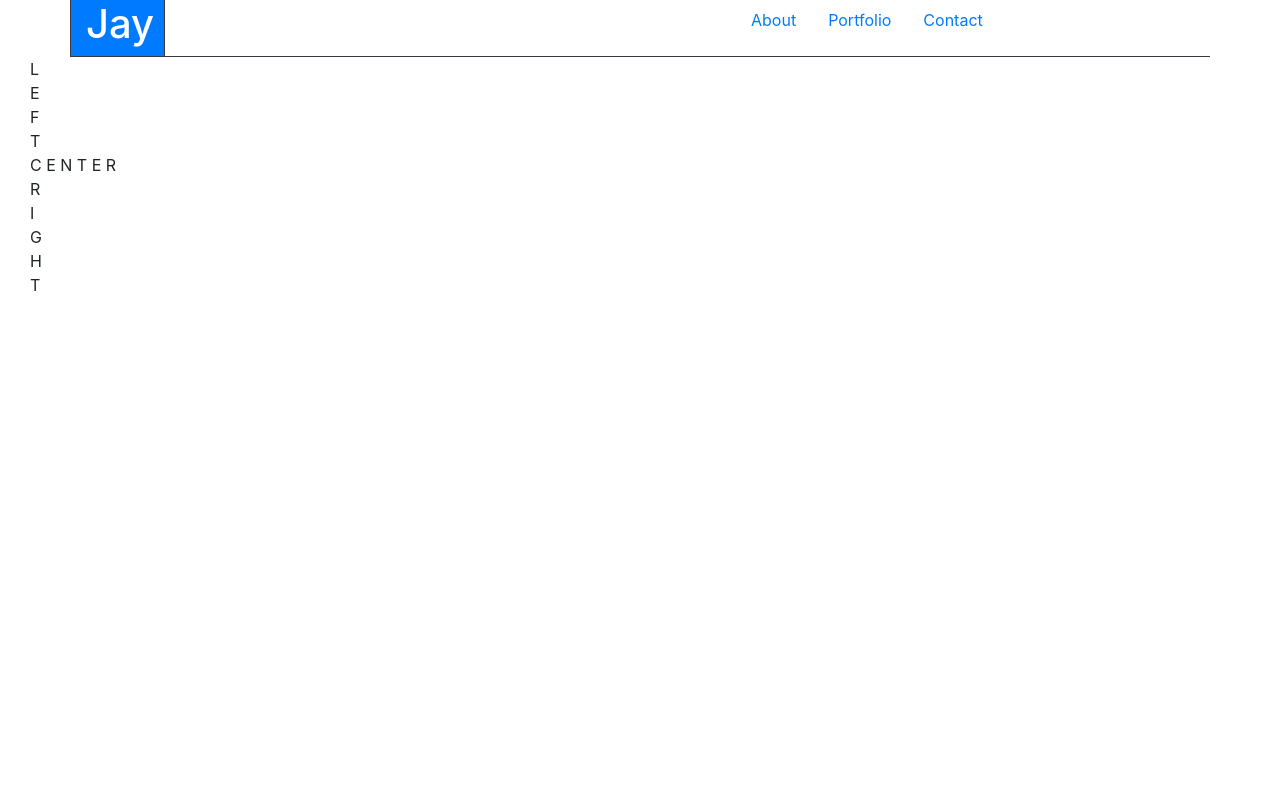
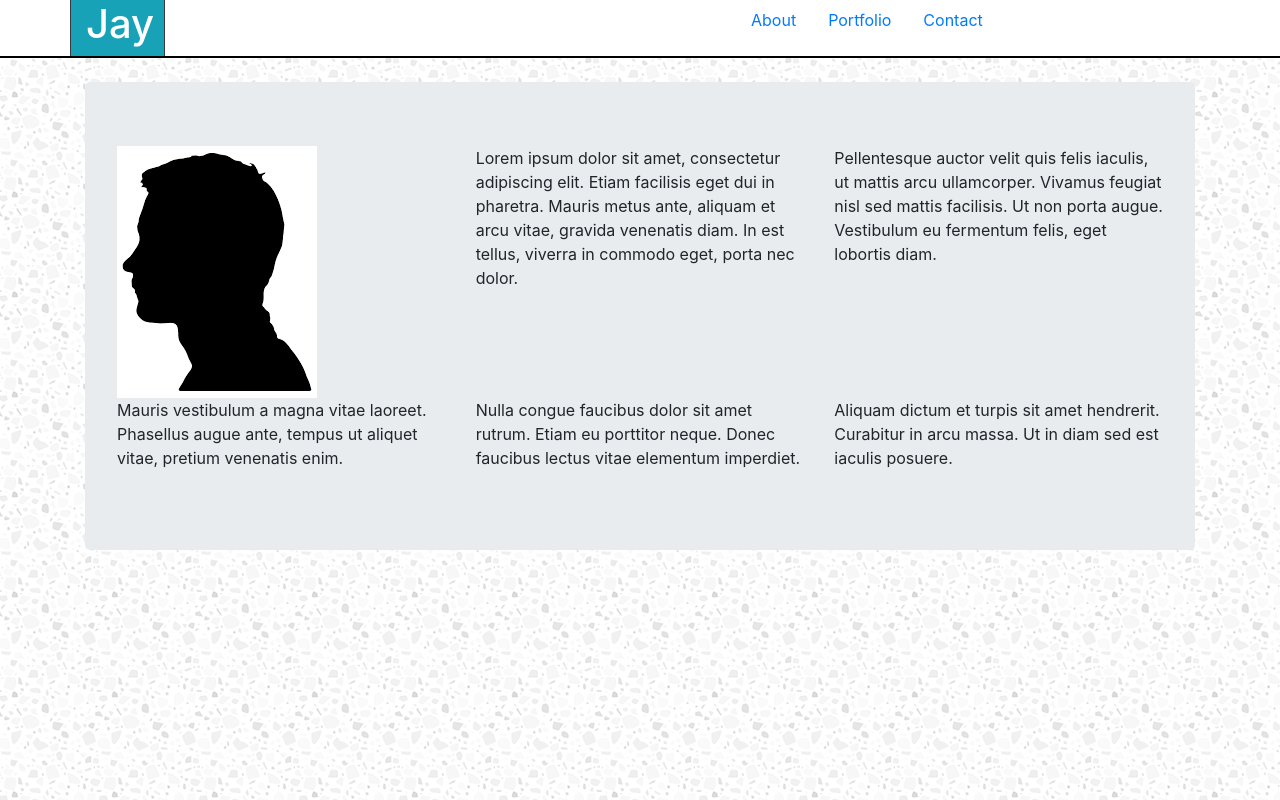
Before and after one commit to JayKrauss/Bootstrap-Portfolio, a plain HTML site: page index.html in a window 1280 px wide. Drawn offline with nearby package versions, Linux system fonts and the light colour scheme.

Commit message:
Completed bootstrap portion

```diff
--- a/index.html
+++ b/index.html
@@ -12,15 +12,16 @@
     <title>Jay Krauss</title>
   </head>
   <body>
-    <div class='container border border-bottom-1 border-left-0 border-right-0 border-top-0 border-dark'>
+    <nav>
+    <div class='container'>
         <div class='row align-items-start justify-content-md-bottom'>
             <div class='container'>
                 <div class='row'>
-                  <div class='col-sm-1 border border-bottom-0 border-left-1 border-right-1 border-top-0 border-dark bg-primary bg-gradient-primary text-white'>
+                  <div class='col-sm-1 border border-bottom-0 border-left-1 border-right-1 border-top-0 border-dark bg-info bg-gradient-primary text-white'>
                     <h1>Jay</h1>
                   </div>
                   <div class='col-sm-6'>
-                    <!--Spacer-->
+                  <!--Spacer-->
                   </div>
                   <ul class='nav'>
                     <li class='nav-item'>
@@ -33,30 +34,38 @@
                         <a class='nav-link active' href='contact.html'>Contact</a>
                     </li>
                   </ul>
-                  <!--<div class='col-sm-1 pt-4'>
-                    <a href='index.html'>About</a>
-                  </div>
-                  <div class='col-sm-1 pt-4'>
-                    <a href='portfolio.html'>Portfolio</a>
-                  </div>
-                  <div class='col-sm-1 pt-4'>
-                    <a href='contact.html'>Contact</a>
-                  </div>-->
               </div>
           </div>
       </div>
       </div>
-      <div class='col'>
-        <div class='col col-lg-1'>
-         L<br>E<br>F<br>T<br>
-        </div>
-        <div class='col col-lg-5'>
-          C E N T E R
-        </div>
-        <div class='col col-lg-1'>
-         R<br>I<br>G<br>H<br>T<br>
+      </nav>
+      <br>
+      <div class="container">
+        <div class="jumbotron">
+          <div class="row">
+            <div class="col-xs-6 col-lg-4">
+              <img src='download.png'>
+            </div>
+            <div class="col-xs-6 col-lg-4">
+              <p>Lorem ipsum dolor sit amet, consectetur adipiscing elit. Etiam facilisis eget dui in pharetra. Mauris metus ante, aliquam et arcu vitae, gravida venenatis diam. In est tellus, viverra in commodo eget, porta nec dolor.</p>
+            </div>
+            <div class="col-xs-6 col-lg-4">
+              <p> Pellentesque auctor velit quis felis iaculis, ut mattis arcu ullamcorper. Vivamus feugiat nisl sed mattis facilisis. Ut non porta augue. Vestibulum eu fermentum felis, eget lobortis diam. </p>
+            </div>
+            <br>
+            <div class="col-xs-6 col-lg-4">
+              <p>Mauris vestibulum a magna vitae laoreet. Phasellus augue ante, tempus ut aliquet vitae, pretium venenatis enim. </p>
+            </div>
+            <div class="col-xs-6 col-lg-4">
+              <p>Nulla congue faucibus dolor sit amet rutrum. Etiam eu porttitor neque. Donec faucibus lectus vitae elementum imperdiet.  </p>
+            </div>
+            <div class="col-xs-6 col-lg-4">
+              <p>Aliquam dictum et turpis sit amet hendrerit. Curabitur in arcu massa. Ut in diam sed est iaculis posuere. </p>
+            </div>
+          </div>
         </div>
       </div>
+    </div>
 
 
 
--- a/style.css
+++ b/style.css
@@ -1,4 +1,10 @@
 body {
-    background-image: url('../../Assets/Images/graystone.png');
+    background-image: url('graystone.png');
 
 }
+
+nav {
+    background: white;
+    border-bottom: solid black 2px;
+
+}
```
Also changed, not shown: contact.html (+26 -24 lines), portfolio.html (+28 -22 lines), download.png (added), graystone.png (added), port1.jpg (added), port2.jpg (added), port3.jpg (added), port4.jpg (added), port5.jpg (added), port6.jpg (added).
